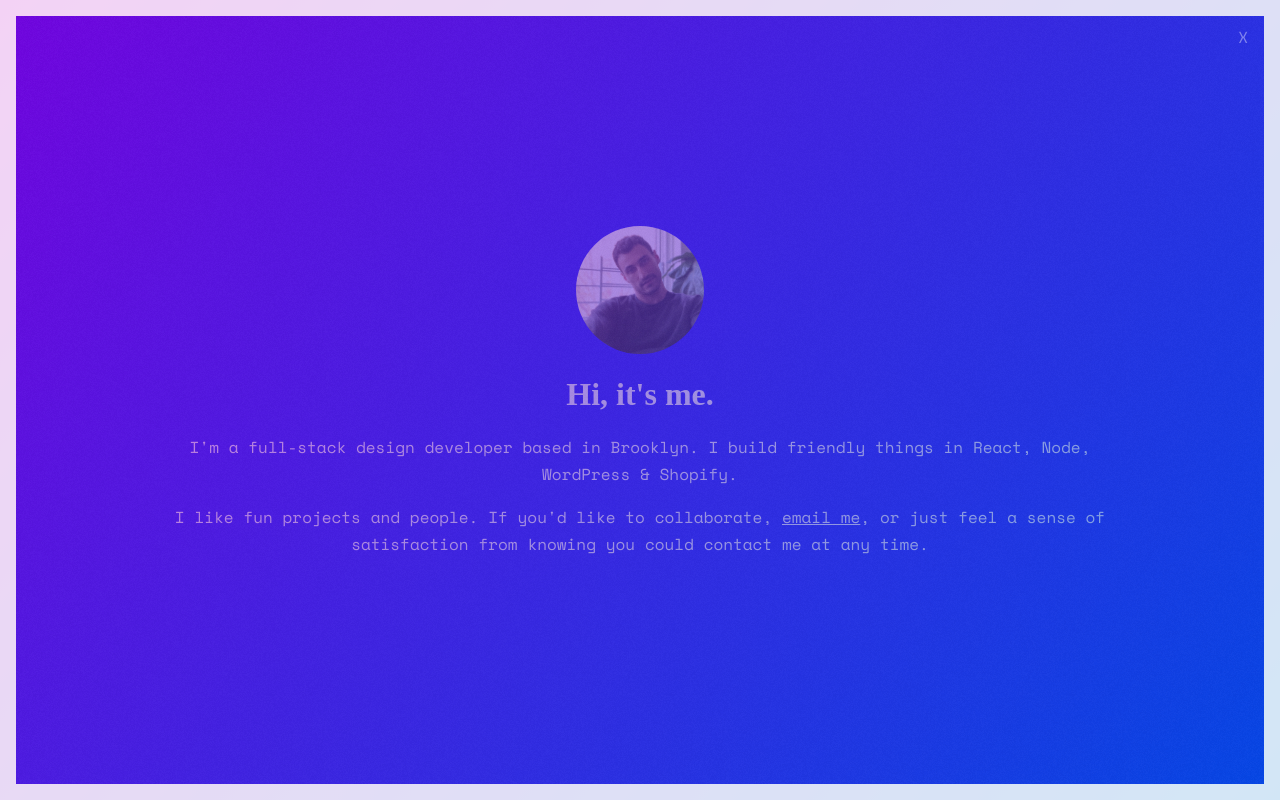
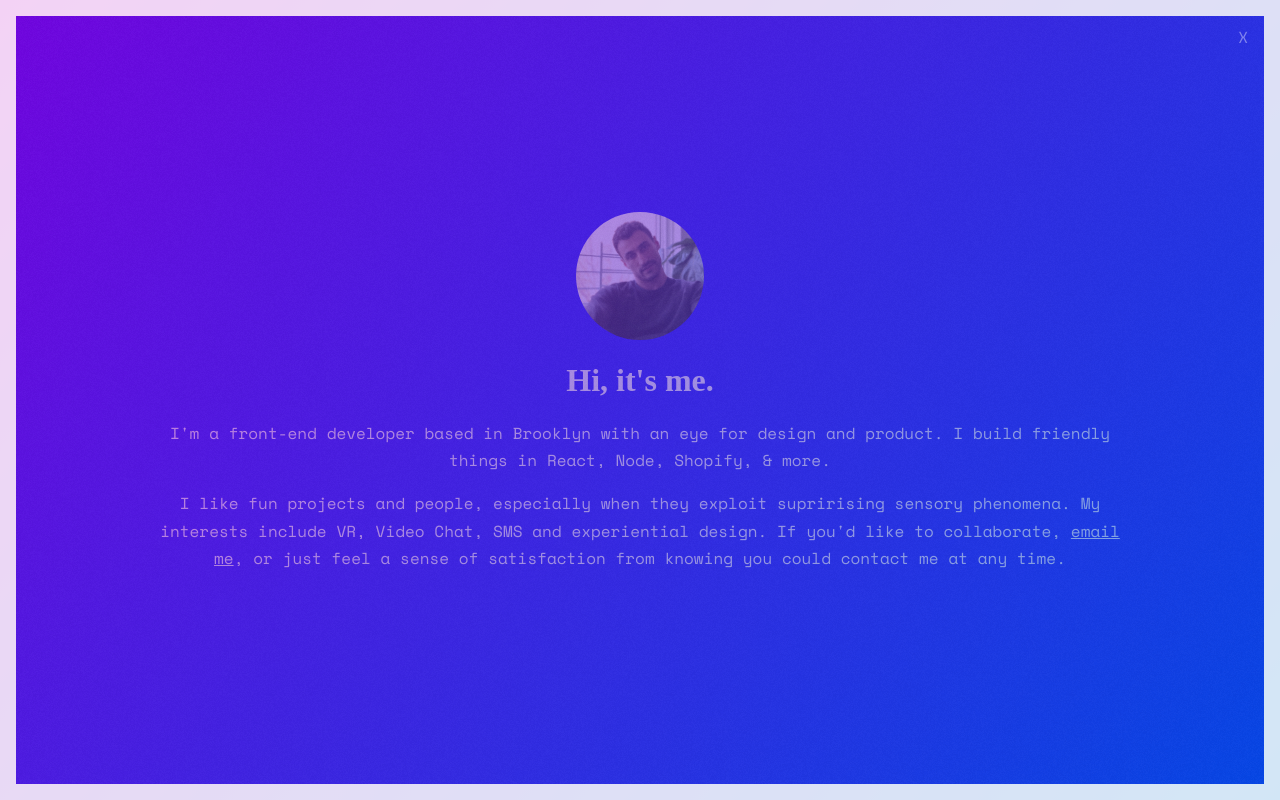
Before and after one commit to squamuglia/personal-site, a Next.js app: page / in a window 1280 px wide. Both pictures are taken after a click on the element "About". Built offline with nearby package versions, Linux system fonts and the light colour scheme; a web font is replaced by a local one.

Commit message:
updated bio

```diff
--- a/components/about.tsx
+++ b/components/about.tsx
@@ -15,11 +15,13 @@ const About: NextPage<Props> = ({ toggle, style }) => (
       <div className="round mxa mb1 __me" />
       <h3>Hi, it's me.</h3>
       <p>
-        I'm a full-stack design developer based in Brooklyn. I build friendly
-        things in React, Node, WordPress {"&"} Shopify.
+        I'm a front-end developer based in Brooklyn with an eye for design and
+        product. I build friendly things in React, Node, Shopify, {"&"} more.
       </p>
       <p>
-        I like fun projects and people. If you'd like to collaborate,{" "}
+        I like fun projects and people, especially when they exploit suprirising
+        sensory phenomena. My interests include VR, Video Chat, SMS and
+        experiential design. If you'd like to collaborate,{" "}
         <a href="mailto:maxsmouha@gmail.com">email me</a>, or just feel a sense
         of satisfaction from knowing you could contact me at any time.
       </p>
```
